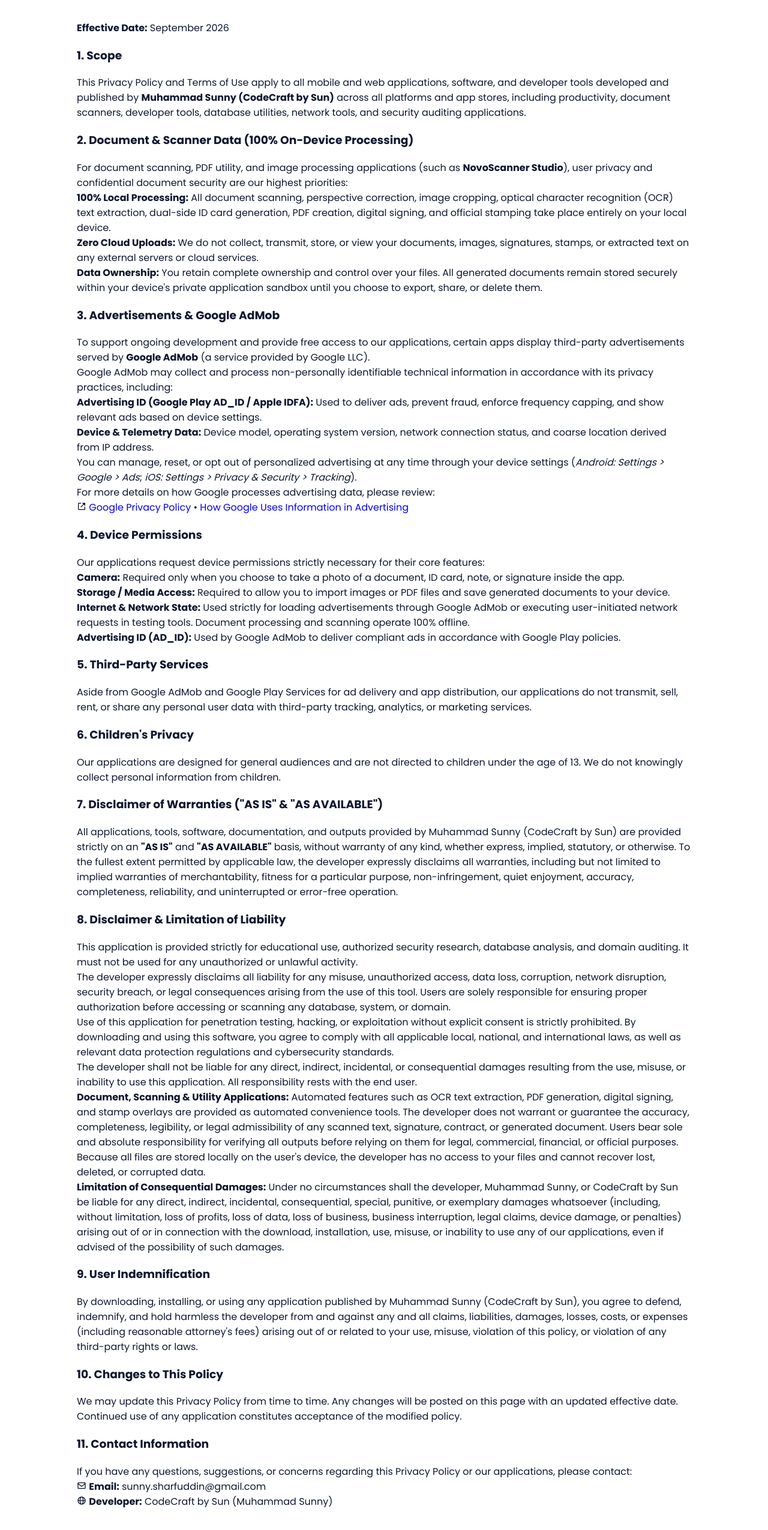
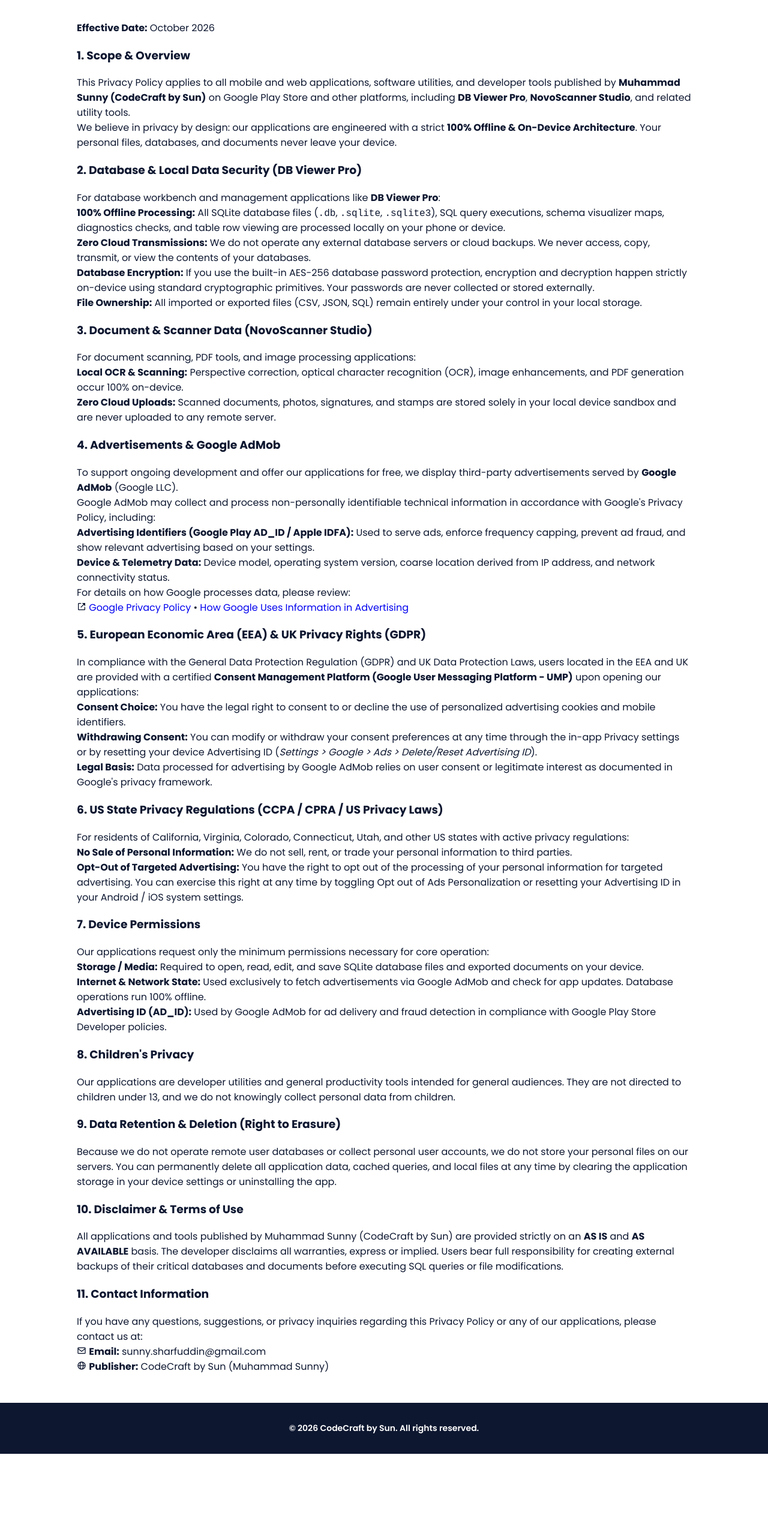
Before and after one commit to msunnykhann/portfolio, a plain HTML site: page privacy.html in a window 1280 px wide. Shown: the part 142-2692 px from the top of the page at 60% size. After the commit the page ends 2565 px from the top, so only its background shows below. Drawn offline with nearby package versions, Linux system fonts and the light colour scheme.

Commit message:
docs: update privacy policy for DB Viewer Pro and AdMob Privacy & Messaging (GDPR/CCPA)

```diff
--- a/privacy.html
+++ b/privacy.html
@@ -1,11 +1,11 @@
 <!DOCTYPE html>
-<html lang="en">
+<html lang=en>
 
 <head>
-    <meta charset="UTF-8">
-    <meta name="viewport" content="width=device-width, initial-scale=1.0">
+    <meta charset=UTF-8>
+    <meta name=viewport content=width=device-width, initial-scale=1.0>
 
-    <link rel="stylesheet" href="assets/css/styles.css">
+    <link rel=stylesheet href=assets/css/styles.css>
     <link href='https://cdn.jsdelivr.net/npm/boxicons@2.0.5/css/boxicons.min.css' rel='stylesheet'>
 
     <title>Privacy Policy - Apps by CodeCraft by Sun</title>
@@ -13,102 +13,108 @@
 
 <body>
     <!--===== HEADER =====-->
-    <header class="l-header">
-        <nav class="nav bd-grid">
+    <header class=l-header>
+        <nav class=nav bd-grid>
             <div>
-                <a href="index.html" class="nav__logo">Muhammad Sunny</a>
+                <a href=index.html class=nav__logo>Muhammad Sunny</a>
             </div>
-            <div class="nav__menu" id="nav-menu">
-                <ul class="nav__list">
-                    <li class="nav__item"><a href="index.html#home" class="nav__link">Home</a></li>
-                    <li class="nav__item"><a href="index.html#about" class="nav__link">About</a></li>
-                    <li class="nav__item"><a href="index.html#skills" class="nav__link">Skills</a></li>
-                    <li class="nav__item"><a href="index.html#work" class="nav__link">Work</a></li>
-                    <li class="nav__item"><a href="index.html#contact" class="nav__link">Contact</a></li>
+            <div class=nav__menu id=nav-menu>
+                <ul class=nav__list>
+                    <li class=nav__item><a href=index.html#home class=nav__link>Home</a></li>
+                    <li class=nav__item><a href=index.html#about class=nav__link>About</a></li>
+                    <li class=nav__item><a href=index.html#skills class=nav__link>Skills</a></li>
+                    <li class=nav__item><a href=index.html#work class=nav__link>Work</a></li>
+                    <li class=nav__item><a href=index.html#contact class=nav__link>Contact</a></li>
                 </ul>
             </div>
-            <div class="nav__toggle" id="nav-toggle">
+            <div class=nav__toggle id=nav-toggle>
                 <i class='bx bx-menu'></i>
             </div>
         </nav>
     </header>
 
     <!--===== MAIN =====-->
-    <main class="l-main">
-        <section class="section" id="privacy">
-            <h2 class="section-title">Privacy Policy</h2>
+    <main class=l-main>
+        <section class=section id=privacy>
+            <h2 class=section-title>Privacy Policy</h2>
 
-            <div class="bd-grid">
-                <p><strong>Effective Date:</strong> September 2026</p>
+            <div class=bd-grid>
+                <p><strong>Effective Date:</strong> October 2026</p>
 
-                <h3>1. Scope</h3>
-                <p>This Privacy Policy and Terms of Use apply to all mobile and web applications, software, and developer tools developed and published by <strong>Muhammad Sunny (CodeCraft by Sun)</strong> across all platforms and app stores, including productivity, document scanners, developer tools, database utilities, network tools, and security auditing applications.</p>
+                <h3>1. Scope &amp; Overview</h3>
+                <p>This Privacy Policy applies to all mobile and web applications, software utilities, and developer tools published by <strong>Muhammad Sunny (CodeCraft by Sun)</strong> on Google Play Store and other platforms, including <strong>DB Viewer Pro</strong>, <strong>NovoScanner Studio</strong>, and related utility tools.</p>
+                <p>We believe in privacy by design: our applications are engineered with a strict <strong>100% Offline &amp; On-Device Architecture</strong>. Your personal files, databases, and documents never leave your device.</p>
 
-                <h3>2. Document &amp; Scanner Data (100% On-Device Processing)</h3>
-                <p>For document scanning, PDF utility, and image processing applications (such as <strong>NovoScanner Studio</strong>), user privacy and confidential document security are our highest priorities:</p>
+                <h3>2. Database &amp; Local Data Security (DB Viewer Pro)</h3>
+                <p>For database workbench and management applications like <strong>DB Viewer Pro</strong>:</p>
                 <ul>
-                    <li><strong>100% Local Processing:</strong> All document scanning, perspective correction, image cropping, optical character recognition (OCR) text extraction, dual-side ID card generation, PDF creation, digital signing, and official stamping take place entirely on your local device.</li>
-                    <li><strong>Zero Cloud Uploads:</strong> We do not collect, transmit, store, or view your documents, images, signatures, stamps, or extracted text on any external servers or cloud services.</li>
-                    <li><strong>Data Ownership:</strong> You retain complete ownership and control over your files. All generated documents remain stored securely within your device's private application sandbox until you choose to export, share, or delete them.</li>
+                    <li><strong>100% Offline Processing:</strong> All SQLite database files (<code>.db</code>, <code>.sqlite</code>, <code>.sqlite3</code>), SQL query executions, schema visualizer maps, diagnostics checks, and table row viewing are processed locally on your phone or device.</li>
+                    <li><strong>Zero Cloud Transmissions:</strong> We do not operate any external database servers or cloud backups. We never access, copy, transmit, or view the contents of your databases.</li>
+                    <li><strong>Database Encryption:</strong> If you use the built-in AES-256 database password protection, encryption and decryption happen strictly on-device using standard cryptographic primitives. Your passwords are never collected or stored externally.</li>
+                    <li><strong>File Ownership:</strong> All imported or exported files (CSV, JSON, SQL) remain entirely under your control in your local storage.</li>
                 </ul>
 
-                <h3>3. Advertisements &amp; Google AdMob</h3>
-                <p>To support ongoing development and provide free access to our applications, certain apps display third-party advertisements served by <strong>Google AdMob</strong> (a service provided by Google LLC).</p>
-                <p>Google AdMob may collect and process non-personally identifiable technical information in accordance with its privacy practices, including:</p>
+                <h3>3. Document &amp; Scanner Data (NovoScanner Studio)</h3>
+                <p>For document scanning, PDF tools, and image processing applications:</p>
                 <ul>
-                    <li><strong>Advertising ID (Google Play AD_ID / Apple IDFA):</strong> Used to deliver ads, prevent fraud, enforce frequency capping, and show relevant ads based on device settings.</li>
-                    <li><strong>Device &amp; Telemetry Data:</strong> Device model, operating system version, network connection status, and coarse location derived from IP address.</li>
-                </ul>
-                <p>You can manage, reset, or opt out of personalized advertising at any time through your device settings (<em>Android: Settings &gt; Google &gt; Ads</em>; <em>iOS: Settings &gt; Privacy &amp; Security &gt; Tracking</em>).</p>
-                <p>For more details on how Google processes advertising data, please review:</p>
-                <p><i class='bx bx-link-external'></i> <a href="https://policies.google.com/privacy" target="_blank" rel="noopener">Google Privacy Policy</a> &bull; <a href="https://policies.google.com/technologies/ads" target="_blank" rel="noopener">How Google Uses Information in Advertising</a></p>
-
-                <h3>4. Device Permissions</h3>
-                <p>Our applications request device permissions strictly necessary for their core features:</p>
-                <ul>
-                    <li><strong>Camera:</strong> Required only when you choose to take a photo of a document, ID card, note, or signature inside the app.</li>
-                    <li><strong>Storage / Media Access:</strong> Required to allow you to import images or PDF files and save generated documents to your device.</li>
-                    <li><strong>Internet &amp; Network State:</strong> Used strictly for loading advertisements through Google AdMob or executing user-initiated network requests in testing tools. Document processing and scanning operate 100% offline.</li>
-                    <li><strong>Advertising ID (AD_ID):</strong> Used by Google AdMob to deliver compliant ads in accordance with Google Play policies.</li>
+                    <li><strong>Local OCR &amp; Scanning:</strong> Perspective correction, optical character recognition (OCR), image enhancements, and PDF generation occur 100% on-device.</li>
+                    <li><strong>Zero Cloud Uploads:</strong> Scanned documents, photos, signatures, and stamps are stored solely in your local device sandbox and are never uploaded to any remote server.</li>
                 </ul>
 
-                <h3>5. Third-Party Services</h3>
-                <p>Aside from Google AdMob and Google Play Services for ad delivery and app distribution, our applications do not transmit, sell, rent, or share any personal user data with third-party tracking, analytics, or marketing services.</p>
+                <h3>4. Advertisements &amp; Google AdMob</h3>
+                <p>To support ongoing development and offer our applications for free, we display third-party advertisements served by <strong>Google AdMob</strong> (Google LLC).</p>
+                <p>Google AdMob may collect and process non-personally identifiable technical information in accordance with Google's Privacy Policy, including:</p>
+                <ul>
+                    <li><strong>Advertising Identifiers (Google Play AD_ID / Apple IDFA):</strong> Used to serve ads, enforce frequency capping, prevent ad fraud, and show relevant advertising based on your settings.</li>
+                    <li><strong>Device &amp; Telemetry Data:</strong> Device model, operating system version, coarse location derived from IP address, and network connectivity status.</li>
+                </ul>
+                <p>For details on how Google processes data, please review:</p>
+                <p><i class='bx bx-link-external'></i> <a href=https://policies.google.com/privacy target=_blank rel=noopener>Google Privacy Policy</a> &bull; <a href=https://policies.google.com/technologies/ads target=_blank rel=noopener>How Google Uses Information in Advertising</a></p>
 
-                <h3>6. Children's Privacy</h3>
-                <p>Our applications are designed for general audiences and are not directed to children under the age of 13. We do not knowingly collect personal information from children.</p>
+                <h3>5. European Economic Area (EEA) &amp; UK Privacy Rights (GDPR)</h3>
+                <p>In compliance with the General Data Protection Regulation (GDPR) and UK Data Protection Laws, users located in the EEA and UK are provided with a certified <strong>Consent Management Platform (Google User Messaging Platform - UMP)</strong> upon opening our applications:</p>
+                <ul>
+                    <li><strong>Consent Choice:</strong> You have the legal right to consent to or decline the use of personalized advertising cookies and mobile identifiers.</li>
+                    <li><strong>Withdrawing Consent:</strong> You can modify or withdraw your consent preferences at any time through the in-app Privacy settings or by resetting your device Advertising ID (<em>Settings &gt; Google &gt; Ads &gt; Delete/Reset Advertising ID</em>).</li>
+                    <li><strong>Legal Basis:</strong> Data processed for advertising by Google AdMob relies on user consent or legitimate interest as documented in Google's privacy framework.</li>
+                </ul>
 
-                <h3>7. Disclaimer of Warranties (&quot;AS IS&quot; &amp; &quot;AS AVAILABLE&quot;)</h3>
-                <p>All applications, tools, software, documentation, and outputs provided by Muhammad Sunny (CodeCraft by Sun) are provided strictly on an <strong>&quot;AS IS&quot;</strong> and <strong>&quot;AS AVAILABLE&quot;</strong> basis, without warranty of any kind, whether express, implied, statutory, or otherwise. To the fullest extent permitted by applicable law, the developer expressly disclaims all warranties, including but not limited to implied warranties of merchantability, fitness for a particular purpose, non-infringement, quiet enjoyment, accuracy, completeness, reliability, and uninterrupted or error-free operation.</p>
+                <h3>6. US State Privacy Regulations (CCPA / CPRA / US Privacy Laws)</h3>
+                <p>For residents of California, Virginia, Colorado, Connecticut, Utah, and other US states with active privacy regulations:</p>
+                <ul>
+                    <li><strong>No Sale of Personal Information:</strong> We do not sell, rent, or trade your personal information to third parties.</li>
+                    <li><strong>Opt-Out of Targeted Advertising:</strong> You have the right to opt out of the processing of your personal information for targeted advertising. You can exercise this right at any time by toggling Opt out of Ads Personalization or resetting your Advertising ID in your Android / iOS system settings.</li>
+                </ul>
 
-                <h3>8. Disclaimer &amp; Limitation of Liability</h3>
-                <p>This application is provided strictly for educational use, authorized security research, database analysis, and domain auditing. It must not be used for any unauthorized or unlawful activity.</p>
-                <p>The developer expressly disclaims all liability for any misuse, unauthorized access, data loss, corruption, network disruption, security breach, or legal consequences arising from the use of this tool. Users are solely responsible for ensuring proper authorization before accessing or scanning any database, system, or domain.</p>
-                <p>Use of this application for penetration testing, hacking, or exploitation without explicit consent is strictly prohibited. By downloading and using this software, you agree to comply with all applicable local, national, and international laws, as well as relevant data protection regulations and cybersecurity standards.</p>
-                <p>The developer shall not be liable for any direct, indirect, incidental, or consequential damages resulting from the use, misuse, or inability to use this application. All responsibility rests with the end user.</p>
+                <h3>7. Device Permissions</h3>
+                <p>Our applications request only the minimum permissions necessary for core operation:</p>
+                <ul>
+                    <li><strong>Storage / Media:</strong> Required to open, read, edit, and save SQLite database files and exported documents on your device.</li>
+                    <li><strong>Internet &amp; Network State:</strong> Used exclusively to fetch advertisements via Google AdMob and check for app updates. Database operations run 100% offline.</li>
+                    <li><strong>Advertising ID (AD_ID):</strong> Used by Google AdMob for ad delivery and fraud detection in compliance with Google Play Store Developer policies.</li>
+                </ul>
 
-                <p><strong>Document, Scanning &amp; Utility Applications:</strong> Automated features such as OCR text extraction, PDF generation, digital signing, and stamp overlays are provided as automated convenience tools. The developer does not warrant or guarantee the accuracy, completeness, legibility, or legal admissibility of any scanned text, signature, contract, or generated document. Users bear sole and absolute responsibility for verifying all outputs before relying on them for legal, commercial, financial, or official purposes. Because all files are stored locally on the user's device, the developer has no access to your files and cannot recover lost, deleted, or corrupted data.</p>
+                <h3>8. Children's Privacy</h3>
+                <p>Our applications are developer utilities and general productivity tools intended for general audiences. They are not directed to children under 13, and we do not knowingly collect personal data from children.</p>
 
-                <p><strong>Limitation of Consequential Damages:</strong> Under no circumstances shall the developer, Muhammad Sunny, or CodeCraft by Sun be liable for any direct, indirect, incidental, consequential, special, punitive, or exemplary damages whatsoever (including, without limitation, loss of profits, loss of data, loss of business, business interruption, legal claims, device damage, or penalties) arising out of or in connection with the download, installation, use, misuse, or inability to use any of our applications, even if advised of the possibility of such damages.</p>
+                <h3>9. Data Retention &amp; Deletion (Right to Erasure)</h3>
+                <p>Because we do not operate remote user databases or collect personal user accounts, we do not store your personal files on our servers. You can permanently delete all application data, cached queries, and local files at any time by clearing the application storage in your device settings or uninstalling the app.</p>
 
-                <h3>9. User Indemnification</h3>
-                <p>By downloading, installing, or using any application published by Muhammad Sunny (CodeCraft by Sun), you agree to defend, indemnify, and hold harmless the developer from and against any and all claims, liabilities, damages, losses, costs, or expenses (including reasonable attorney's fees) arising out of or related to your use, misuse, violation of this policy, or violation of any third-party rights or laws.</p>
-
-                <h3>10. Changes to This Policy</h3>
-                <p>We may update this Privacy Policy from time to time. Any changes will be posted on this page with an updated effective date. Continued use of any application constitutes acceptance of the modified policy.</p>
+                <h3>10. Disclaimer &amp; Terms of Use</h3>
+                <p>All applications and tools published by Muhammad Sunny (CodeCraft by Sun) are provided strictly on an <strong>AS IS</strong> and <strong>AS AVAILABLE</strong> basis. The developer disclaims all warranties, express or implied. Users bear full responsibility for creating external backups of their critical databases and documents before executing SQL queries or file modifications.</p>
 
                 <h3>11. Contact Information</h3>
-                <p>If you have any questions, suggestions, or concerns regarding this Privacy Policy or our applications, please contact:</p>
+                <p>If you have any questions, suggestions, or privacy inquiries regarding this Privacy Policy or any of our applications, please contact us at:</p>
                 <p><i class='bx bx-envelope'></i> <strong>Email:</strong> sunny.sharfuddin@gmail.com</p>
-                <p><i class='bx bx-globe'></i> <strong>Developer:</strong> CodeCraft by Sun (Muhammad Sunny)</p>
+                <p><i class='bx bx-globe'></i> <strong>Publisher:</strong> CodeCraft by Sun (Muhammad Sunny)</p>
             </div>
         </section>
     </main>
 
     <!--===== FOOTER =====-->
-    <footer class="footer section">
-        <div class="footer__container bd-grid">
-            <p class="footer__copy">&#169; 2026 CodeCraft by Sun. All rights reserved.</p>
+    <footer class=footer section>
+        <div class=footer__container bd-grid>
+            <p class=footer__copy>&#169; 2026 CodeCraft by Sun. All rights reserved.</p>
         </div>
     </footer>
 </body>
```
